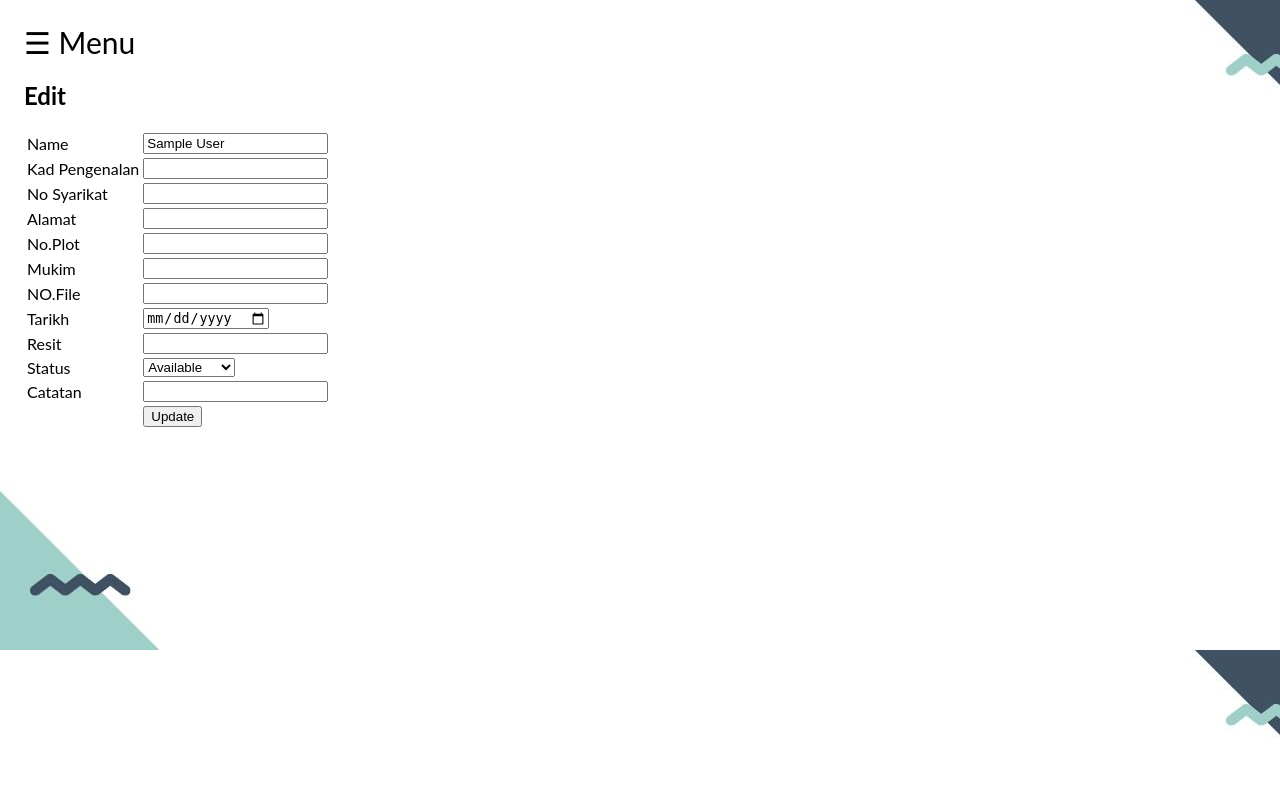
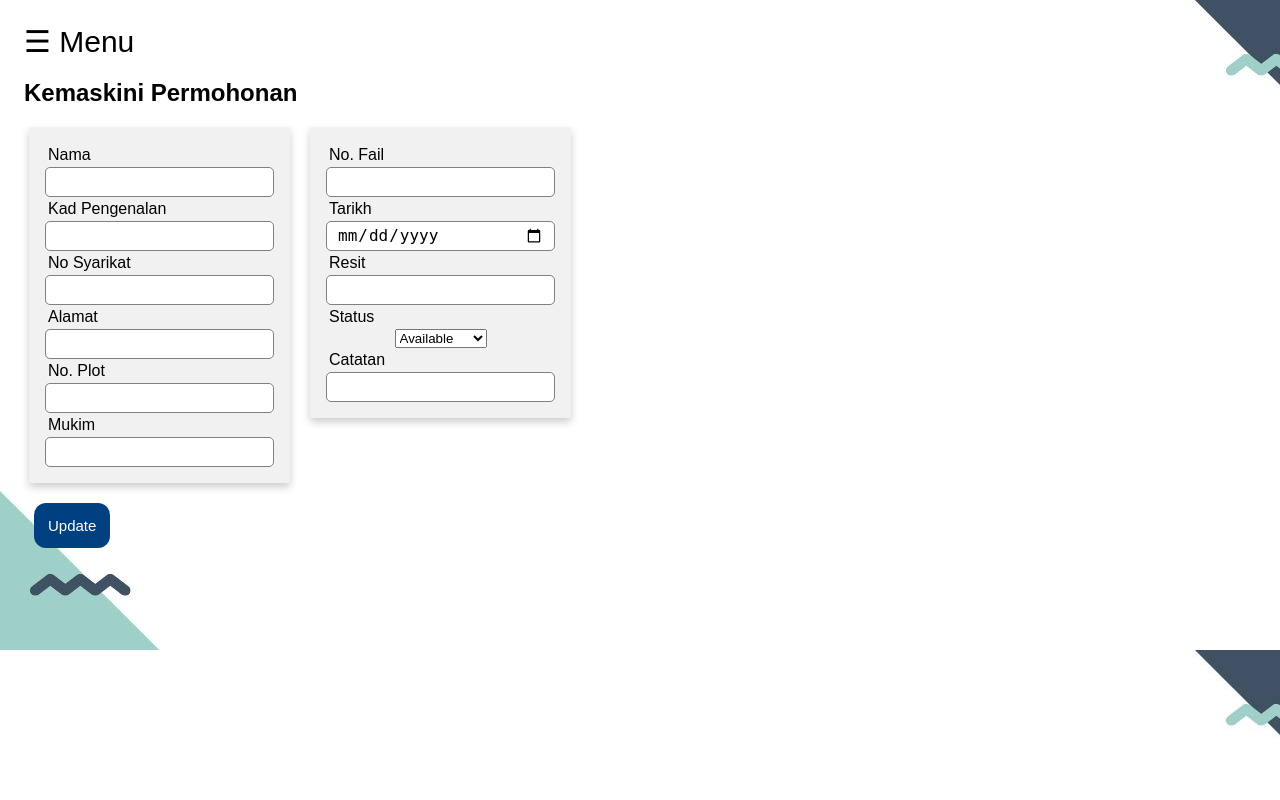
Before and after one commit to nadjwarazali/SPTSCM, a PHP site: page /sistempejabattanah/edit.php?id=1 in a window 1280 px wide. Run offline with PHP 8.4, Linux system fonts and the light colour scheme; the visitor is signed in with stand-in values (Sample User, id 1); data that the repository does not hold is empty.

Commit message:
interface edit page

```diff
--- a/edit.php
+++ b/edit.php
@@ -6,7 +6,6 @@ if(isset($_POST['update']))
 {
 
 	$id = mysqli_real_escape_string($mysqli, $_POST['id']);
-
 	$name = mysqli_real_escape_string($mysqli, $_POST['name']);
 	$kp = mysqli_real_escape_string($mysqli, $_POST['kp']);
 	$nosyarikat = mysqli_real_escape_string($mysqli, $_POST['nosyarikat']);
@@ -70,157 +69,109 @@ if(isset($_POST['update']))
 ?>
 <?php
 
-$id = $_GET['id'];
-
+$id = isset($_GET['id']) ? $_GET['id'] : '';
 
 $result = mysqli_query($mysqli, "SELECT * FROM users WHERE id=$id");
-
 while($res = mysqli_fetch_array($result))
 {
 	$name = $res['name'];
 	$kp = $res['kp'];
-	$nosyarikat = $res['nosyarikat'];
+	$nosyarikat = $rs['nosyarikat'];
 	$alamat = $res['alamat'];
 	$plot = $res['plot'];
 	$mukim = $res['mukim'];
-	$nofile = $res['nofile'];
-	$tarikh = $res['tarikh'];
+	$nofile = $res['tarikh'];
 	$resit = $res['resit'];
 	$status = $res['status'];
 	$catatan = $res['catatan'];
 }
 ?>
+
 <html>
 <head>
 	<title>Edit Data</title>
 <meta name="viewport" content="width=device-width, initial-scale=1">
+<link rel="stylesheet" type="text/css" href="input.css">
+<link rel="stylesheet" type="text/css" href="box.css">
+
 <style>
+
 body {
-
   background-image: url("iplain.jpg");
-  font-family: "Lato", sans-serif;
 }
 
-.sidenav {
-  height: 100%;
-  width: 0;
-  position: fixed;
-  z-index: 1;
-  top: 0;
-  left: 0;
-  background-color: #111;
-  overflow-x: hidden;
-  transition: 0.5s;
-  padding-top: 60px;
-}
 
-.sidenav a {
-  padding: 8px 8px 8px 32px;
-  text-decoration: none;
-  font-size: 20px;
-  color: #818181;
-  display: block;
-  transition: 0.3s;
-}
-
-.sidenav a:hover {
-  color: #f1f1f1;
-}
-
-.sidenav .closebtn {
-  position: absolute;
-  top: 0;
-  right: 25px;
-  font-size: 36px;
-  margin-left: 50px;
-}
-
-#main {
-  transition: margin-left .5s;
-  padding: 16px;
-}
-
-@media screen and (max-height: 450px) {
-  .sidenav {padding-top: 15px;}
-  .sidenav a {font-size: 18px;}
-}
 </style>
 </head>
 
 <body>
 
-	<div id="mySidenav" class="sidenav">
-  <a href="javascript:void(0)" class="closebtn" onclick="closeNav()">&times;</a>
-  <a href="mainpage.html">Halaman Utama</a>
-  <a href="index.php">Laporan</a>
-  <a href="add.html">Pendaftaran Permohonan</a>
-  <a href="search.php">Carian</a>
-  <a href="#">Inventori</a>
-  <a href="#">Cetakan</a>
-  <a href="#">Konfigurasi</a>
-  <a href="#">Log Keluar</a>
-</div>
+	<?php
+ include("sidenav.php");
+?>
 
 <div id="main">
   <span style="font-size:30px;cursor:pointer" onclick="openNav()">&#9776; Menu </span>
-   <h2>Edit</h2>
+   <h2>Kemaskini Permohonan</h2>
+	 <form name="form1" method="post" action="edit.php">
 
-	<form name="form1" method="post" action="edit.php">
-		<table border="0">
-			<tr>
-				<td>Name</td>
-				<td><input type="text" name="name" value="<?php echo $name;?>"></td>
-			</tr>
-			<tr>
-				<td>Kad Pengenalan</td>
-				<td><input type="text" name="kp" value="<?php echo $kp;?>"></td>
-			</tr>
-			<tr>
-				<td>No Syarikat</td>
-				<td><input type="text" name="nosyarikat" value="<?php echo $nosyarikat;?>"></td>
-			</tr>
-			<tr>
-				<td>Alamat</td>
-				<td><input type="text" name="alamat" value="<?php echo $alamat;?>"></td>
-			</tr>
-			<tr>
-				<td>No.Plot</td>
-				<td><input type="text" name="plot" value="<?php echo $plot;?>"></td>
-			</tr>
-			<tr>
-				<td>Mukim</td>
-				<td><input type="text" name="mukim" value="<?php echo $mukim;?>"></td>
-			</tr>
-			<tr>
-				<td>NO.File</td>
-				<td><input type="text" name="nofile" value="<?php echo $nofile;?>"></td>
-			</tr>
-			<tr>
-				<td>Tarikh</td>
-				<td><input type="date" name="tarikh" value="<?php echo $tarikh;?>"></td>
-			</tr>
-			<tr>
-				<td>Resit</td>
-				<td><input type="text" name="resit" value="<?php echo $resit;?>"></td>
-			</tr>
-			<tr>
-				<td>Status</td>
-				<td>
-				<select name="status" value="<?php echo $status;?>">
-				<option value="available">Available</option>
-    			<option value="unavailable">Unavailable</option>
-				</td>
-			</tr>
-			<tr>
-				<td>Catatan</td>
-				<td><input type="text" name="catatan" value="<?php echo $catatan;?>"></td>
-			</tr>
+	<div class="input-group">
+		<div class="row">
+			<div class="column">
 
-			<tr>
-				<td><input type="hidden" name="id" value=<?php echo $_GET['id'];?>></td>
-				<td><input type="submit" name="update" value="Update"></td>
-			</tr>
-		</table>
+					<div class="card">
+					<label>Nama</label>
+					<input type="text" name="name">
+
+				<label>Kad Pengenalan</label>
+					<input type="text" name="kp">
+
+				<label>No Syarikat</label>
+					<input type="text" name="nosyarikat">
+
+				<label>Alamat</label>
+					<input type="text" name="alamat">
+
+				<label>No. Plot</label>
+					<input type="text" name="plot">
+
+				<label>Mukim</label>
+					<input type="text" name="mukim"></div>
+			</div>
+
+
+			<div class="column">
+					<div class="card">
+
+				<label>No. Fail</label>
+					<input type="text" name="nofile">
+
+				<label>Tarikh</label>
+					<input type="date" name="tarikh">
+
+				<label>Resit</label>
+					<input type="text" name="resit">
+
+						<label>Status</label>
+
+							<select name="status">
+						<option value="available">Available</option>
+						<option value="unavailable">Unavailable</option>
+						</select>
+
+				<label>Catatan</label>
+					<input type="text" name="catatan">
+
+
+					</div>
+			</div>
+	</div>
+
+<br>
+
+  	</div>
+  		<button type="submit" class="btn" name="Update">Update</button>
+  	</div>
 	</form>
 </div>
 
```
